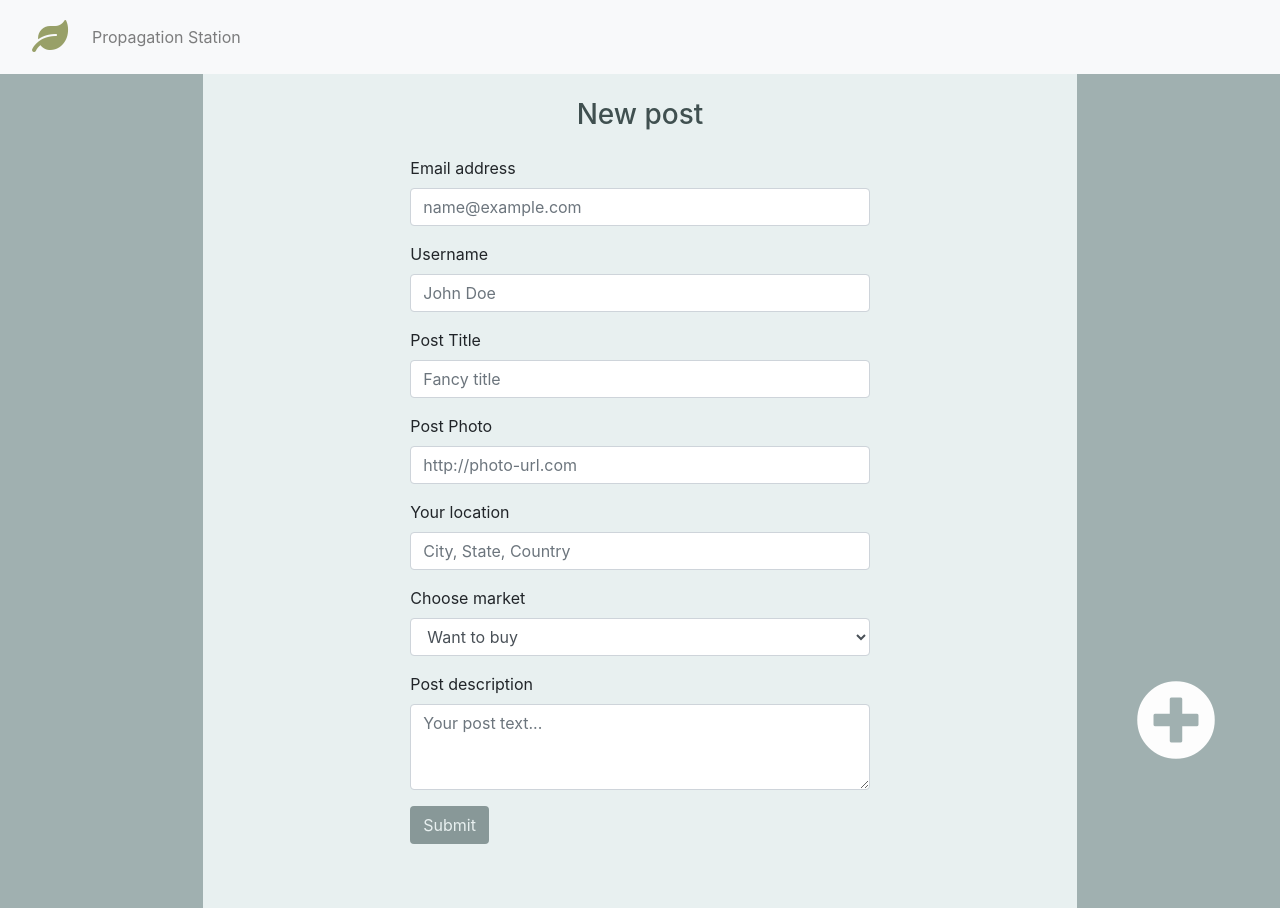
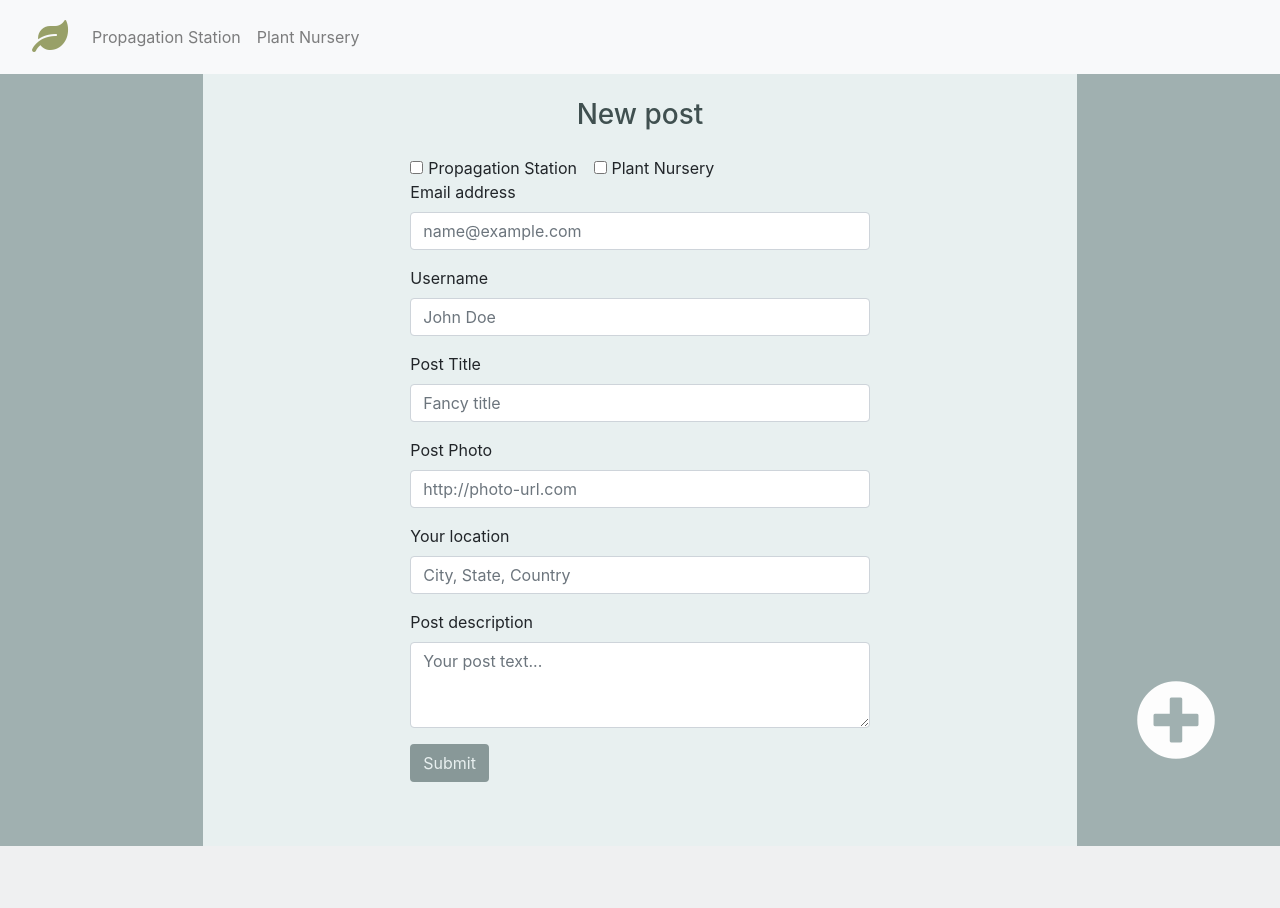
Before and after one commit to alvzed/stickling, a Flask app: page /new_post in a window 1280 px wide. After the commit the page ends 846 px from the top, so only its background shows below. Run offline with Flask 2, Linux system fonts and the light colour scheme; some libraries are stand-ins or nearby versions.

Commit message:
add checkboxes for feed on new post and jquery to display barter div based on which feed is selected

```diff
--- a/static/css/style.css
+++ b/static/css/style.css
@@ -373,3 +373,7 @@ p {
 #new_post_container {
     padding: 0 15vw;
 }
+
+#barter_div {
+    display: none;
+}
--- a/templates/base.html
+++ b/templates/base.html
@@ -20,6 +20,9 @@
         <ul class="navbar-nav">
           <li class="nav-item">
             <a class="nav-link" href="{{ url_for('propagation_station') }}">Propagation Station</a>
+          </li>
+          <li class="nav-item">
+            <a class="nav-link" href="{{ url_for('plant_nursery') }}">Plant Nursery</a>
           </li>
         </ul>
       </div>
--- a/templates/new_post.html
+++ b/templates/new_post.html
@@ -4,16 +4,17 @@
 <h3 class="text-center my-4">New post</h3>
 <div class="container mb-3 mb-sm-5" id="new_post_container">
 <form action="{{ url_for('create_post') }}" method="POST">
-<!--
-  <div class="form-group">
-    <label for="feed">Choose feed</label>
-    <select class="form-control" id="feed" name="feed" required>
-      <option value="plant_nursery">Plant Nursery</option>
-      <option value="greenhouse">Greenhouse</option>
-      <option value="propagation_station">Propagation Station</option>
-    </select>
+
+  <div class="form-check form-check-inline">
+    <input class="form-check-input" type="checkbox" name="propagation_station" id="propagation_station" value="propagation_station">
+    <label class="form-check-label" for="propagation_station">Propagation Station</label>
   </div>
--->
+  <div class="form-check form-check-inline">
+    <input class="form-check-input" type="checkbox" name="plant_nursery" id="plant_nursery" value="plant_nursery">
+    <label class="form-check-label" for="plant_nursery">Plant Nursery</label>
+  </div>
+
+
   <div class="form-group">
     <label for="emailaddress">Email address</label>
     <input type="email" class="form-control" name="emailaddress" id="emailaddress" placeholder="name@example.com" required>
@@ -39,7 +40,7 @@
     <input type="text" class="form-control" name="location" id="location" placeholder="City, State, Country">
   </div>
 
-  <div class="form-group">
+  <div class="form-group" id="barter_div">
     <label for="barter">Choose market</label>
     <select class="form-control" name="barter" id="barter" required>
       <option value="Want to buy">Want to buy</option>
@@ -58,4 +59,30 @@
 
 </div>
 
+<script src="https://cdnjs.cloudflare.com/ajax/libs/jquery/3.5.1/jquery.slim.min.js"></script>
+
+<script>
+  $(document).ready(function(){
+    $('#propagation_station').click(function(){
+      if ($(this).prop('checked') == true){
+        $('#barter_div').css({'display': 'block', 'opacity': '1', 'transition': '300'})
+      }
+
+    });
+  });
+
+  $(document).ready(function(){
+    $('#plant_nursery').click(function(){
+      if ($(this).prop('checked') == true){
+        $('#barter_div').css({'display': 'none'})
+      }
+    });
+  });
+
+  $(".form-check-input").change(function() {
+    $(".form-check-input").prop('checked', false);
+    $(this).prop('checked', true);
+  });
+</script>
+
 {% endblock %}
```
